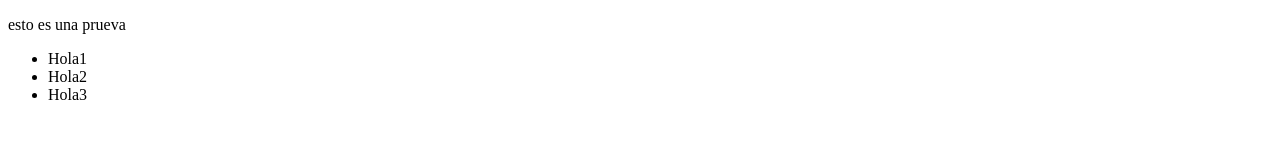
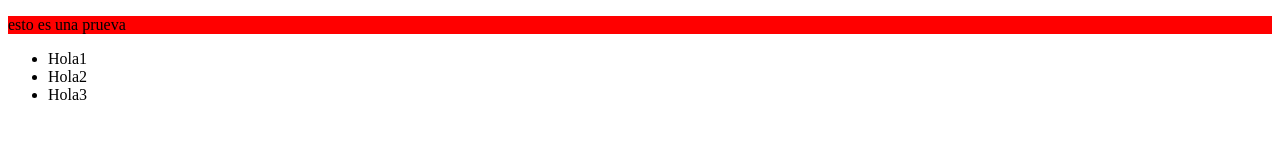
Before and after one commit to Vanchox/MiPrimerProyecto, a plain HTML site: page index.html in a window 1280 px wide. Drawn offline with Linux system fonts and the light colour scheme.

Commit message:
Tercer commit

```diff
--- /dev/null
+++ b/index.css
@@ -0,0 +1,3 @@
+div p{
+    background: red;
+}
--- a/index.html
+++ b/index.html
@@ -4,6 +4,7 @@
     <meta charset="UTF-8">
     <meta http-equiv="X-UA-Compatible" content="IE=edge">
     <meta name="viewport" content="width=device-width, initial-scale=1.0">
+    <link rel="stylesheet" href="index.css">
     <title>miPrimerRepoc</title>
 </head>
 <body>
```
